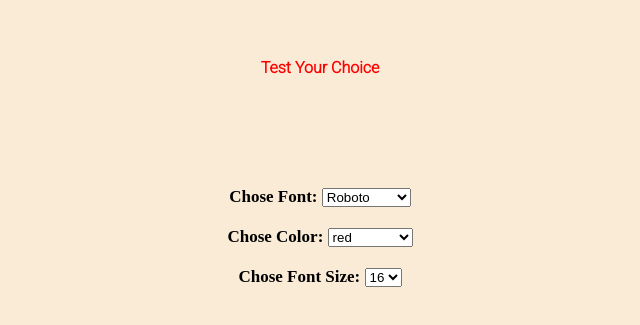
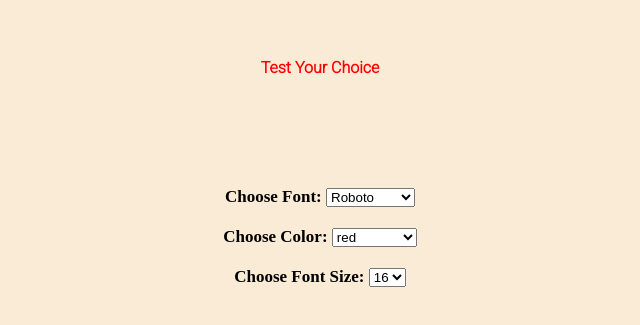
Before and after one commit to Kikizor0/local-storage, a plain HTML site: page index.html in a window 1280 px wide. Shown: the part 283-608 px from the top of the page, 330-970 px from the left. Drawn offline with Linux system fonts and the light colour scheme.

Commit message:
index.html

```diff
--- a/index.html
+++ b/index.html
@@ -30,7 +30,7 @@
       <div class="test">Test Your Choice</div>
 
       <div class="font-select cont">
-        <label for="font">Chose Font: </label>
+        <label for="font">Choose Font: </label>
         <select name="fonts" id="fonts">
           <option value="Roboto">Roboto</option>
           <option value="Cairo">Cairo</option>
@@ -38,7 +38,7 @@
         </select>
       </div>
       <div class="color-select cont">
-        <label for="color">Chose Color: </label>
+        <label for="color">Choose Color: </label>
         <select name="colors" id="colors">
           <option value="red">red</option>
           <option value="blue">blue</option>
@@ -50,7 +50,7 @@
       </div>
 
       <div class="fontsize-select cont">
-        <label for="fontsize">Chose Font Size:</label>
+        <label for="fontsize">Choose Font Size:</label>
         <select name="size" id="size">
           <option value="16px">16</option>
           <option value="17px">17</option>
```
